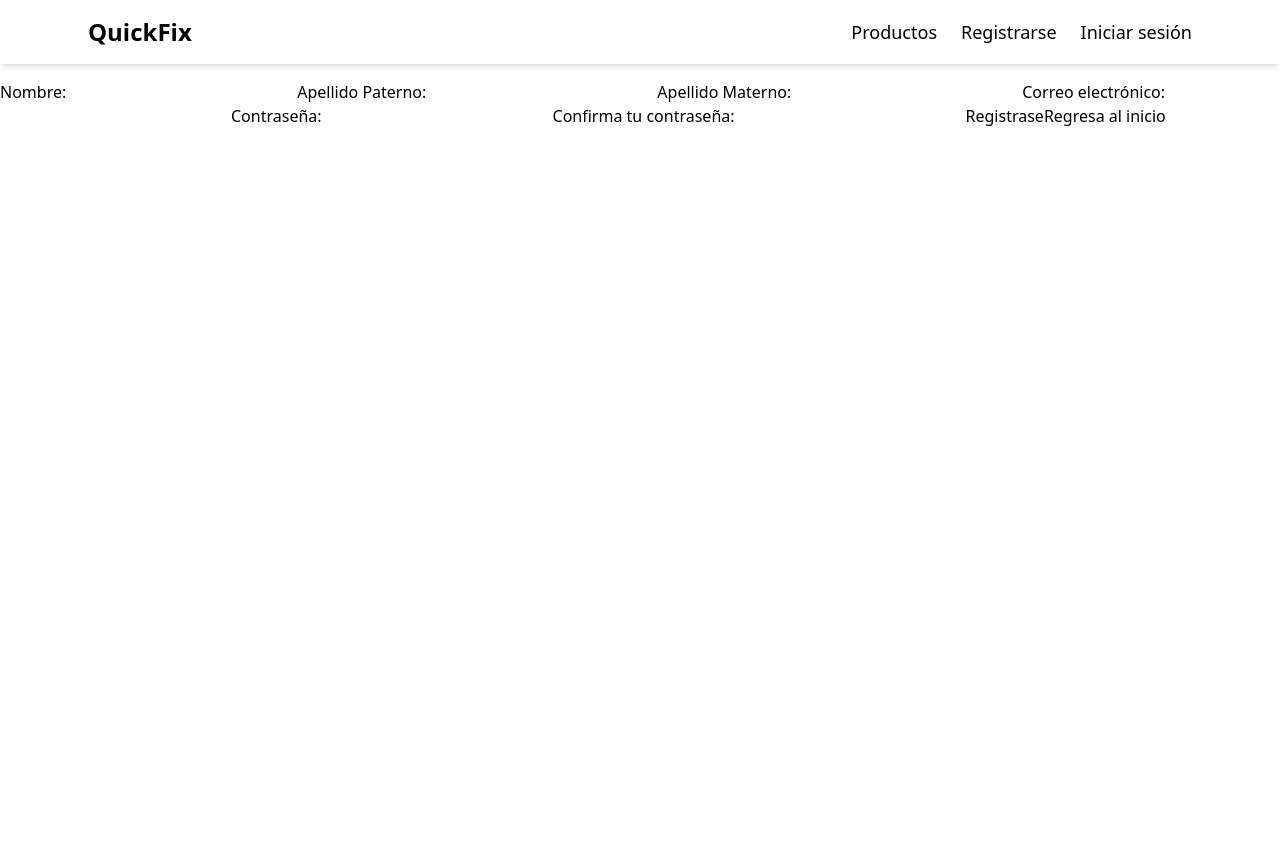
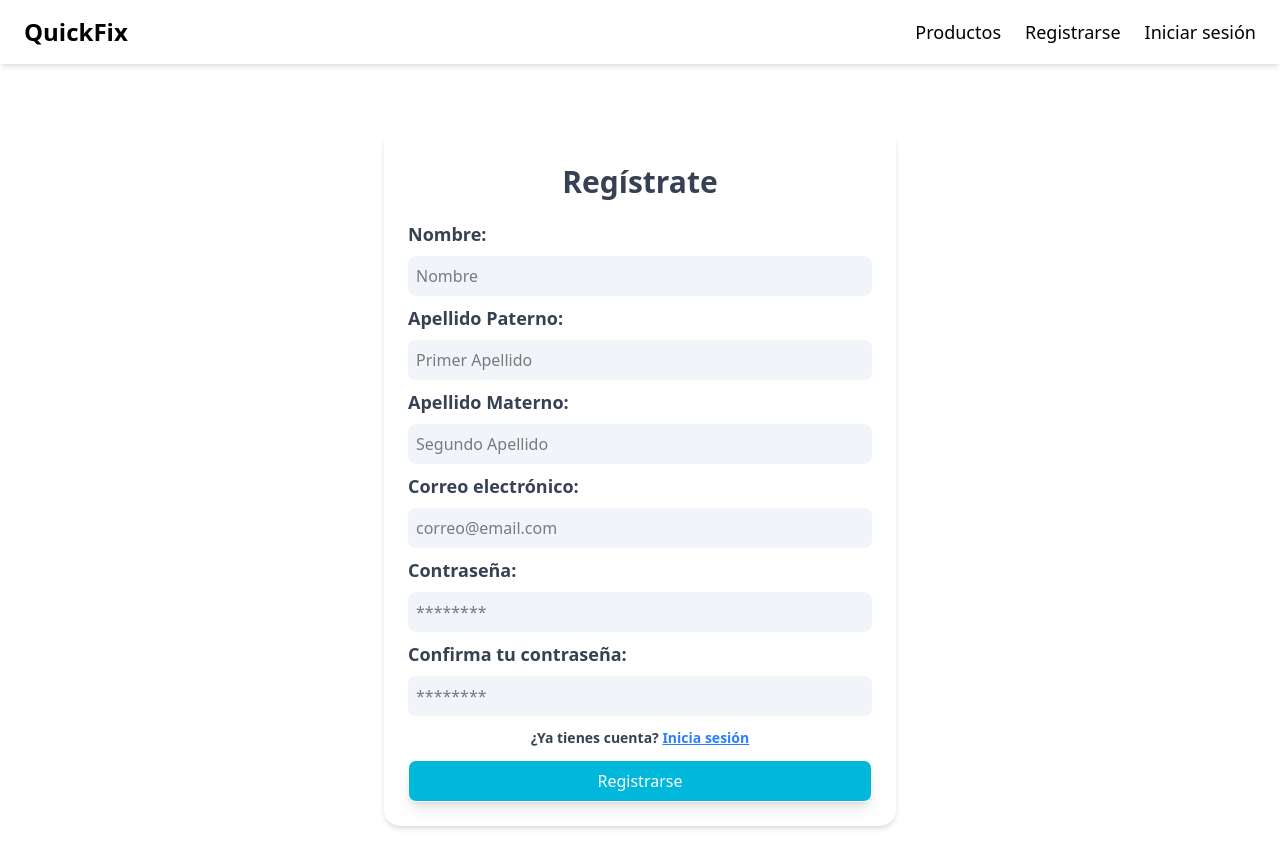
Before and after one commit to Nandog20/Quickfix, a React (Vite) app: page /register in a window 1280 px wide. Shown: the top 868 px of the page. Before the commit the page ends 800 px from the top, so only its background shows below. Built offline with nearby package versions, Linux system fonts and the light colour scheme.

Commit message:
Estilos de formularios

```diff
--- a/src/App.jsx
+++ b/src/App.jsx
@@ -6,6 +6,7 @@
 import Products from './pages/Products';
 import Navbar from './components/Navbar';
 import Hero from './pages/Hero';
+import NewProduct from './pages/NewProduct';
 
 function App(){
     return(
@@ -16,8 +17,9 @@
       <Routes>
         <Route path="/" element={<Hero />}/>
         <Route path='/register' element={<Register/>} />
-        <Route path='/Login' element={<Login/>}/>
-        <Route path='/Products' element={<Products/>}/>
+        <Route path='/login' element={<Login/>}/>
+        <Route path='/products' element={<Products/>}/>
+        <Route path='/newProduct' element={<NewProduct/>}/>
       </Routes>
     </BrowserRouter>
     )
--- a/src/components/Navbar.jsx
+++ b/src/components/Navbar.jsx
@@ -6,7 +6,7 @@
 
   return (
     <nav className="bg-white shadow-md fixed w-full z-10">
-      <div className="max-w-6xl mx-auto px-6 py-4 flex justify-between items-center">
+      <div className="w-full mx-auto px-6 py-4 flex justify-between items-center">
 
         <NavLink to="/" className="text-2xl font-bold text-primary">
           QuickFix
@@ -15,13 +15,13 @@
         {/* Menu web*/}
         <ul className="hidden md:flex space-x-6 text-lg">
           <li>
-            <NavLink to="/products" className="hover:text-primary transition">Productos</NavLink>
+            <NavLink to="/products" className="hover:text-primary transition hover:text-blue-500">Productos</NavLink>
           </li>
           <li>
-            <NavLink to="/register" className="hover:text-primary transition">Registrarse</NavLink>
+            <NavLink to="/register" className="hover:text-primary transition hover:text-blue-500">Registrarse</NavLink>
           </li>
           <li>
-            <NavLink to="/login" className="hover:text-primary transition">Iniciar sesión</NavLink>
+            <NavLink to="/login" className="hover:text-primary transition hover:text-blue-500">Iniciar sesión</NavLink>
           </li>
         </ul>
 
@@ -42,13 +42,13 @@
       {menuOpen && (
         <ul className="md:hidden bg-white shadow-md absolute w-full left-0 px-6 py-4 space-y-4">
           <li>
-            <a href="#" className="block text-lg hover:text-primary transition">Productos</a>
+            <NavLink to="/products" className="block text-lg hover:text-primary transition hover:text-blue-500">Productos</NavLink>
           </li>
           <li>
-            <a href="#" className="block text-lg hover:text-primary transition">Registrarse</a>
+            <NavLink to="/register" className="block text-lg hover:text-primary transition hover:text-blue-500">Registrarse</NavLink>
           </li>
           <li>
-            <a href="#" className="block text-lg hover:text-primary transition">Iniciar sesión</a>
+            <NavLink to="/login" className="block text-lg hover:text-primary transition hover:text-blue-500">Iniciar sesión</NavLink>
           </li>
         </ul>
       )}
--- a/src/pages/Login.jsx
+++ b/src/pages/Login.jsx
@@ -1,5 +1,6 @@
 import { useState } from "react";
 import Axios from "axios";
+import { Link } from "react-router";
 
 
 function Login(){
@@ -11,16 +12,21 @@
     }
 
     return(
-        <div>
-            <label htmlFor="user">Correo Electrónico:</label>
-            <input type="email" name="user" onChange={(event)=>{setUser(event.target.value)}}/>
+        <div className='py-32 px-4 flex justify-center'>
+            <div className='w-full max-w-lg flex flex-col shadow-md p-6 rounded-2xl bg-white'>
 
-            <label htmlFor="password">Correo Electrónico:</label>
-            <input type="password" name="password" onChange={(event)=>{setPassword(event.target.value)}}/>
+            <h2 className='text-3xl font-bold text-center text-gray-700 m-3'>Inicia sesión</h2>
 
-            <p>¿No tienes cuenta? <a href="#">Regístrate</a></p>
+            <label htmlFor="user" className='font-semibold text-lg my-2 text-gray-700'>Correo Electrónico:</label>
+            <input type="email" name="user" onChange={(event)=>{setUser(event.target.value)}} placeholder="usuario@email.com" className='border-slate-200 p-2 rounded-lg bg-slate-100 w-full'/>
 
-            <button onClick={log}>Inicia sesión</button>
+            <label htmlFor="password" className='font-semibold text-lg my-2 text-gray-700'>Correo Electrónico:</label>
+            <input type="password" name="password" onChange={(event)=>{setPassword(event.target.value)}} placeholder="*******" className='border-slate-200 p-2 rounded-lg bg-slate-100 w-full'/>
+
+            <p className='font-semibold text-sm my-3 text-gray-700 text-center'>¿No tienes cuenta? <Link to="/register" className='text-blue-500 underline'>Regístrate</Link></p>
+
+            <button onClick={log} className='border bg-cyan-500 text-white w-full rounded-lg py-2 shadow-lg hover:bg-cyan-600 transition cursor-pointer'>Inicia sesión</button>
+        </div>
         </div>
     )
 }
--- a/src/pages/NewProduct.jsx
+++ b/src/pages/NewProduct.jsx
@@ -0,0 +1,30 @@
+import Axios from "axios";
+
+function NewProduct(){
+    return(
+        <div className='py-32 px-4 flex justify-center'>
+            <div className='w-full max-w-lg flex flex-col shadow-md p-6 rounded-2xl bg-white'>
+                <h2 className='text-3xl font-bold text-center text-gray-700 m-3'>Ingresa un nuevo producto</h2>
+
+                <label htmlFor="nombre" className='font-semibold text-lg my-2 text-gray-700'>Nombre de producto:</label>
+                <input type="text" name="nombre" placeholder="Producto 1" className='border-slate-200 p-2 rounded-lg bg-slate-100 w-full'/>
+
+                <label htmlFor="stock" className='font-semibold text-lg my-2 text-gray-700'>Número de stock:</label>
+                <input type="number" name="stock" placeholder="50" className='border-slate-200 p-2 rounded-lg bg-slate-100 w-full'/>
+
+                <label htmlFor="precio" className='font-semibold text-lg my-2 text-gray-700'>Número de stock:</label>
+                <input type="number" name="precio" placeholder="25.50" className='border-slate-200 p-2 rounded-lg bg-slate-100 w-full'/>
+
+                <label htmlFor="imagen" className='font-semibold text-lg my-2 text-gray-700'>URL imagen:</label>
+                <input type="text" name="imagen" placeholder="../images/imagen.jpg" className='border-slate-200 p-2 rounded-lg bg-slate-100 w-full'/>
+
+                <label htmlFor="descripción" className='font-semibold text-lg my-2 text-gray-700'>Descripción del producto:</label>
+                <input type="text" name="descripción" placeholder="Ingrese la descripción del producto" className='border-slate-200 p-2 rounded-lg bg-slate-100 w-full'/>
+
+                <button className=' my-4 border bg-cyan-500 text-white w-full rounded-lg py-2 shadow-lg hover:bg-cyan-600 transition cursor-pointer'>Añadir producto</button>
+            </div>
+        </div>
+    )
+}
+
+export default NewProduct
--- a/src/pages/Products.jsx
+++ b/src/pages/Products.jsx
@@ -1,4 +1,4 @@
-
+import Axios from "axios"
 function Products(){
 
 }
--- a/src/pages/Register.jsx
+++ b/src/pages/Register.jsx
@@ -1,6 +1,6 @@
 import { useState } from 'react'
 import Axios from 'axios'
-
+import { Link, useNavigate } from "react-router";
 
 function Register() {
     const [name,setName] = useState("")
@@ -9,6 +9,8 @@
     const [email,setEmail] = useState("")
     const [password,setPassword] =useState("")
     const [rePassword,setRepassword] = useState("")
+
+    const Navigate = useNavigate
 
     const Add = ()=>{
         if(password === rePassword){
@@ -19,35 +21,47 @@
                 email: email,
                 password: password
 
-            }).then(()=>{alert("Usuario registrado")})
+            }).then(()=>{alert("Usuario registrado");
+                //Para evitar recargas y redirigir al usuario a otra pagina
+                event.preventDefault;
+                Navigate("/products")
+            })
         }else{
             alert("Las contraseñas deben coincidir")
         }
     }
 
     return(
-        <div className='pt-20'>
-            <label htmlFor="name">Nombre:</label>
-            <input type="text" name="name" onChange={(event)=> {setName(event.target.value)}}/>
+    <div className='py-32 px-4 flex justify-center'>
 
-            <label htmlFor="apellidoP">Apellido Paterno:</label>
-            <input type="text" name="apellidoP" onChange={(event) => {setApellidoP(event.target.value)}}/>
+        <div className='w-full max-w-lg flex flex-col shadow-md p-6 rounded-2xl bg-white'>
 
-            <label htmlFor="apellidoM">Apellido Materno:</label>
-            <input type="text" name="apellidoM" onChange={(event) => {setApellidoM(event.target.value)}}/>
+        <h2 className='text-3xl font-bold text-center text-gray-700 m-3'>Regístrate</h2>
 
-            <label htmlFor="email">Correo electrónico:</label>
-            <input type="email" name="email" onChange={(event) => {setEmail(event.target.value)}}/>
+        <label htmlFor='name' className='font-semibold text-lg my-2 text-gray-700'>Nombre:</label>
+        <input type='text' name='name' onChange={(e) => setName(e.target.value)} placeholder='Nombre' className='border-slate-200 p-2 rounded-lg bg-slate-100 w-full' />
 
-            <label htmlFor="password">Contraseña:</label>
-            <input type="text" name="password" onChange={(event) => {setPassword(event.target.value)}}/>
+        <label htmlFor='apellidoP' className='font-semibold text-lg my-2 text-gray-700'>Apellido Paterno:</label>
+        <input type='text' name='apellidoP' onChange={(e) => setApellidoP(e.target.value)} placeholder='Primer Apellido' className='border-slate-200 p-2 rounded-lg bg-slate-100 w-full' />
 
-            <label htmlFor="rePassword">Confirma tu contraseña:</label>
-            <input type="text" name="rePassword" onChange={(event) => {setRepassword(event.target.value)}}/>
+        <label htmlFor='apellidoM' className='font-semibold text-lg my-2 text-gray-700'>Apellido Materno:</label>
+        <input type='text' name='apellidoM' onChange={(e) => setApellidoM(e.target.value)} placeholder='Segundo Apellido' className='border-slate-200 p-2 rounded-lg bg-slate-100 w-full' />
 
-            <button onClick={Add}>Registrase</button>
-            <a href="/">Regresa al inicio</a>
+        <label htmlFor='email' className='font-semibold text-lg my-2 text-gray-700'>Correo electrónico:</label>
+        <input type='email' name='email' onChange={(e) => setEmail(e.target.value)} placeholder='correo@email.com' className='border-slate-200 p-2 rounded-lg bg-slate-100 w-full' />
+
+        <label htmlFor='password' className='font-semibold text-lg my-2 text-gray-700'>Contraseña:</label>
+        <input type='password' name='password' onChange={(e) => setPassword(e.target.value)} placeholder='********' className='border-slate-200 p-2 rounded-lg bg-slate-100 w-full' />
+
+        <label htmlFor='rePassword' className='font-semibold text-lg my-2 text-gray-700'>Confirma tu contraseña:</label>
+        <input type='password' name='rePassword' onChange={(e) => setRepassword(e.target.value)} placeholder='********' className='border-slate-200 p-2 rounded-lg bg-slate-100 w-full' />
+
+        <p className='font-semibold text-sm my-3 text-gray-700 text-center'>¿Ya tienes cuenta? <Link to='/login' className='text-blue-500 underline'>Inicia sesión</Link></p>
+
+        <button onClick={Add} className='border bg-cyan-500 text-white w-full rounded-lg py-2 shadow-lg hover:bg-cyan-600 transition cursor-pointer'>Registrarse</button>
         </div>
+
+    </div>
     )
 }
 
```
